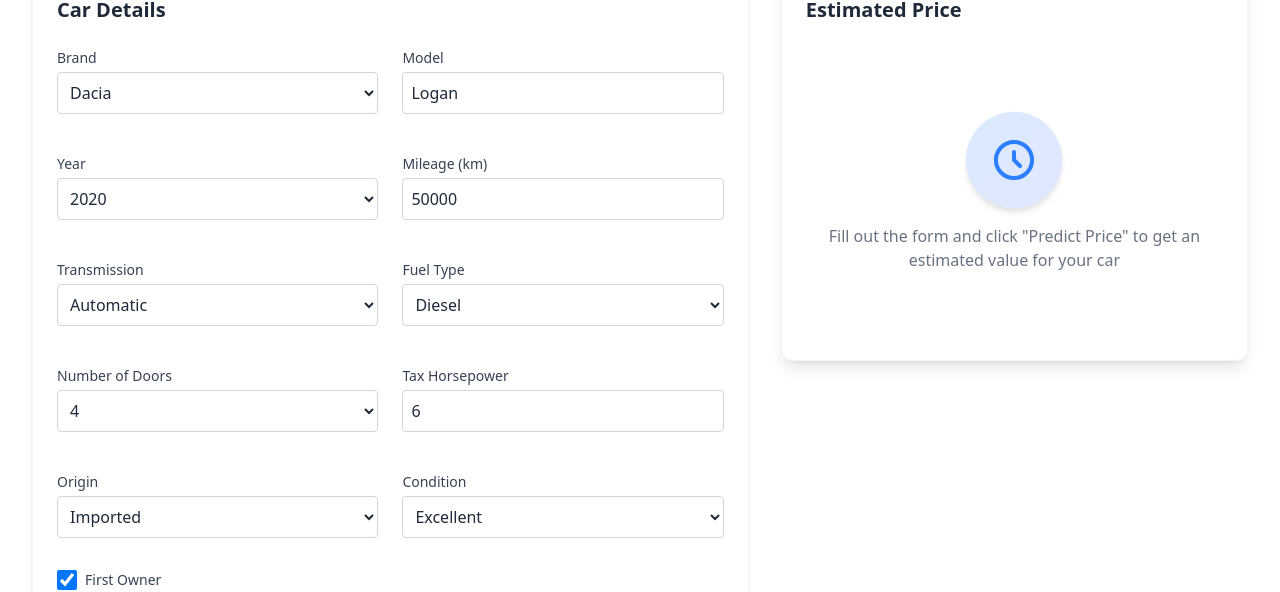
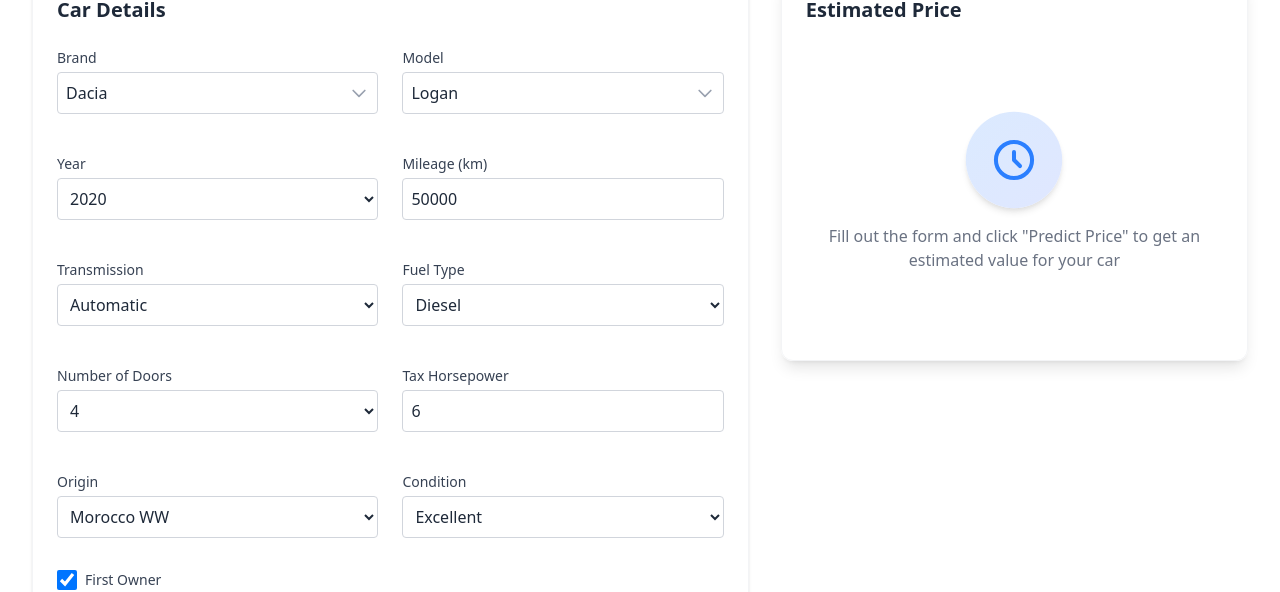
Before and after one commit to hichamiamiri/PFM-ML, a Next.js app: page / in a window 1280 px wide. Shown: the part 197-789 px from the top of the page. Built offline with nearby package versions, Linux system fonts and the light colour scheme.

Commit message:
modified inputs to be searchable

```diff
--- a/src/app/components/Hero.js
+++ b/src/app/components/Hero.js
@@ -1,6 +1,7 @@
 import { useState } from 'react';
 import { motion } from 'framer-motion';
 import { data } from '../data/config';
+import SearchableDropdown from './SearchableDropDown.js'; // Adjust path based on your file structure
 
 const Hero = () => {
     const [formData, setFormData] = useState({
@@ -33,7 +34,7 @@
         power_windows: true
     });
 
-    const { carBrands, carConditions, fuelType, origin } = data;
+    const { carBrands, carConditions, fuelType, origins, models } = data;
 
     const [predictedPrice, setPredictedPrice] = useState(null);
     const [isLoading, setIsLoading] = useState(false);
@@ -307,28 +308,28 @@
                             {/* Brand and Model */}
                             <motion.div variants={itemVariants} className={formGroupClass}>
                                 <label className={labelClass} htmlFor="brand">Brand</label>
-                                <select
+                                <SearchableDropdown
                                     id="brand"
                                     name="brand"
                                     className={selectClass}
                                     value={formData.brand}
                                     onChange={handleChange}
-                                >
-                                    {carBrands.map(brand => (
-                                        <option key={brand} value={brand}>{brand}</option>
-                                    ))}
-                                </select>
+                                    options={carBrands}
+                                    placeholder="Select brand"
+                                />
                             </motion.div>
 
+                            {/* Model Dropdown */}
                             <motion.div variants={itemVariants} className={formGroupClass}>
                                 <label className={labelClass} htmlFor="model">Model</label>
-                                <input
-                                    type="text"
+                                <SearchableDropdown
                                     id="model"
                                     name="model"
-                                    className={inputClass}
+                                    className={selectClass}
                                     value={formData.model}
                                     onChange={handleChange}
+                                    options={models}
+                                    placeholder="Select model"
                                 />
                             </motion.div>
 
@@ -428,8 +429,9 @@
                                     value={formData.origin}
                                     onChange={handleChange}
                                 >
-                                    <option value="imported">Imported</option>
-                                    <option value="local">Local</option>
+                                    {origins.map(origin => (
+                                        <option key={origin} value={origin}>{origin}</option>
+                                    ))}
                                 </select>
                             </motion.div>
 
--- /dev/null
+++ b/src/app/components/SearchableDropDown.js
@@ -0,0 +1,109 @@
+import { useState, useRef, useEffect } from 'react';
+
+const SearchableDropdown = ({
+  options,
+  value,
+  onChange,
+  name,
+  id,
+  className,
+  placeholder = "Search..."
+}) => {
+  const [isOpen, setIsOpen] = useState(false);
+  const [searchTerm, setSearchTerm] = useState("");
+  const dropdownRef = useRef(null);
+
+  // Find the label for the currently selected value
+  const selectedValue = options.find(option => option === value) || "";
+
+  // Filter options based on search term
+  const filteredOptions = options
+    .filter(option =>
+      option.toLowerCase().includes(searchTerm.toLowerCase()))
+    .slice(0, 10); // Only display max 10 results
+
+  // Close dropdown when clicking outside
+  useEffect(() => {
+    const handleClickOutside = (event) => {
+      if (dropdownRef.current && !dropdownRef.current.contains(event.target)) {
+        setIsOpen(false);
+      }
+    };
+
+    document.addEventListener('mousedown', handleClickOutside);
+    return () => {
+      document.removeEventListener('mousedown', handleClickOutside);
+    };
+  }, []);
+
+  return (
+    <div className="relative w-full" ref={dropdownRef}>
+      <div
+        className={`${className} flex justify-between items-center cursor-pointer`}
+        onClick={() => setIsOpen(!isOpen)}
+      >
+        <div className="truncate">{selectedValue || placeholder}</div>
+        <div className="ml-2">
+          <svg xmlns="http://www.w3.org/2000/svg" className="h-5 w-5 text-gray-400" fill="none" viewBox="0 0 24 24" stroke="currentColor">
+            <path strokeLinecap="round" strokeLinejoin="round" strokeWidth={2} d="M19 9l-7 7-7-7" />
+          </svg>
+        </div>
+      </div>
+
+      {isOpen && (
+        <div className="absolute z-10 mt-1 w-full bg-white shadow-lg rounded-md border border-gray-200 max-h-60 overflow-y-auto">
+          <div className="p-2 ">
+            <input
+              type="text"
+              className="w-full p-2 border border-gray-300 rounded focus:outline-none focus:ring-2 focus:ring-blue-500"
+              placeholder="Search..."
+              value={searchTerm}
+              onChange={(e) => setSearchTerm(e.target.value)}
+              onClick={(e) => e.stopPropagation()}
+              autoFocus
+            />
+          </div>
+
+          <div>
+            {filteredOptions.length > 0 ? (
+              filteredOptions.map((option) => (
+                <div
+                  key={option}
+                  className={`px-4 py-2 cursor-pointer hover:bg-blue-50 ${
+                    option === value ? 'bg-blue-100' : ''
+                  }`}
+                  onClick={() => {
+                    onChange({ target: { name, value: option } });
+                    setIsOpen(false);
+                    setSearchTerm("");
+                  }}
+                >
+                  {option}
+                </div>
+              ))
+            ) : (
+              <div className="px-4 py-2 text-gray-500">No results found</div>
+            )}
+          </div>
+        </div>
+      )}
+
+      {/* Hidden select for form submission */}
+      <select
+        name={name}
+        id={id}
+        value={value}
+        onChange={onChange}
+        className="opacity-0 absolute h-0"
+      >
+        {options.map(option => (
+          <option key={option} value={option}>
+            {option}
+          </option>
+        ))}
+      </select>
+    </div>
+  );
+};
+
+export default SearchableDropdown;
--- a/src/app/data/config.js
+++ b/src/app/data/config.js
@@ -12,7 +12,7 @@
        'Tata', 'Dodge', 'Subaru', 'Bentley', 'GWM Motors', 'SERES'
     ],
     carConditions: ['excellent', 'good', 'fair', 'poor'],
-    origin: ['Morocco WW','Customs cleared','Newly imported','Not yet customs cleared'],
+    origins: ['Morocco WW','Customs cleared','Newly imported','Not yet customs cleared'],
     fuelType: ['Diesel', 'Gasoline', 'Hybrid', 'Electric','LPG'],
     models: [
         'T-Roc', 'Kuga', 'Duster', 'Range Rover Sport', 'Classe E',
```
